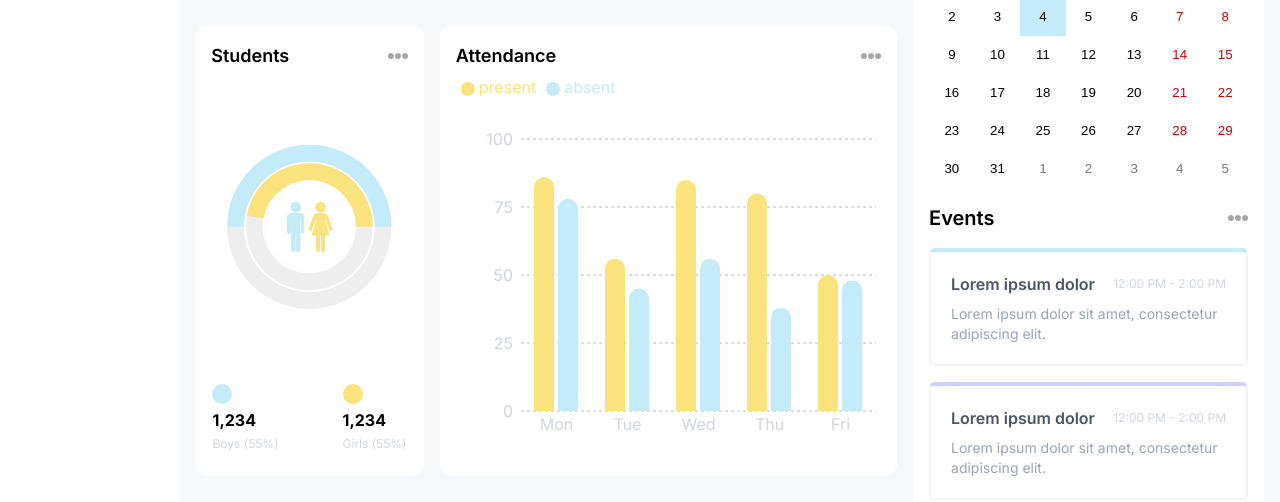
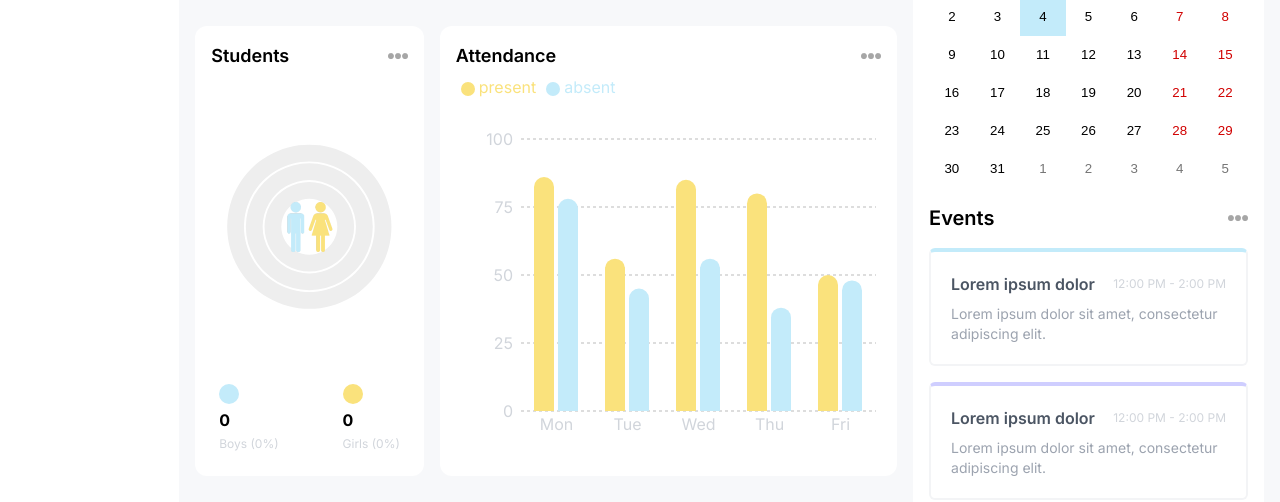
Before and after one commit to RUSHi-VAiRALE/schoolManagementWebRV, a Next.js app: page /admin in a window 1280 px wide. Shown: the part 242-744 px from the top of the page. Built offline with nearby package versions, Linux system fonts and the light colour scheme; no server answers; the database is empty; sample sign-in values are in the browser's storage.

Commit message:
added countdata

```diff
--- /dev/null
+++ b/src/app/serverActions/fetchCount.tsx
@@ -0,0 +1,14 @@
+"use server"
+
+import prisma from "@/lib/prisma";
+
+export async function fetchCount():Promise<{girls:number , boys:number}> {
+    const data = await prisma.student.groupBy({
+        by:["sex"],
+        _count:true
+    })
+    return {
+        boys: data.find((d) => d.sex === "MALE")?._count ?? 0,
+        girls: data.find((d) => d.sex === "FEMALE")?._count ?? 0,
+    };
+}
--- a/src/components/CountChart.tsx
+++ b/src/components/CountChart.tsx
@@ -3,33 +3,40 @@
 import Image from 'next/image';
 import React from 'react'
 import { RadialBarChart, RadialBar, Legend, ResponsiveContainer } from 'recharts';
+import { fetchCount } from '@/app/serverActions/fetchCount';
+import { useEffect , useState} from 'react';
+import { Girassol } from 'next/font/google';
 
-const data = [
+
+function CountChart() {
+  const [dataTmp, setDataTmp] = useState<{girls:number ; boys:number}>({
+    girls : 0,
+    boys : 0
+  })
+  useEffect(() => {
+    const updateCount = async () => {
+      const data = await fetchCount();
+      setDataTmp(data);
+    }
+    updateCount();
+  },[])
+  const data = [
   {
     name: 'Total',
-    count: 106,
+    count: dataTmp.boys+dataTmp.girls,
     fill: 'white',
   },
   {
     name: 'Girls',
-    count: 50,
+    count: dataTmp.girls,
     fill: '#FAE27C',
   },
   {
     name: 'Boys',
-    count: 53,
+    count: dataTmp.boys,
     fill: '#C3EBFA',
   },
 ];
-
-// const style = {
-//   top: '50%',
-//   right: 0,
-//   transform: 'translate(0, -50%)',
-//   lineHeight: '24px',
-// };
-
-function CountChart() {
   return (
     <div className='bg-white rounded-xl w-full h-full p-4'>
         {/*section 1 Title*/}
@@ -53,13 +60,13 @@ function CountChart() {
         <div className='flex gap-16 justify-center'>
             <div className='flex flex-col gap-1'>
                 <div className='w-5 h-5 bg-custColor rounded-full'></div>
-                <h1 className='font-bold'>1,234</h1>
-                <h2 className='text-xs text-gray-300'>Boys (55%)</h2>
+                <h1 className='font-bold'>{dataTmp.boys}</h1>
+                <h2 className='text-xs text-gray-300'>Boys ({(dataTmp.boys!==0)?Math.round((dataTmp.boys/(dataTmp.boys+dataTmp.girls)) * 100):0}%)</h2>
             </div>
             <div className='flex flex-col gap-1'>
                 <div className='w-5 h-5 bg-custYellow rounded-full'></div>
-                <h1 className='font-bold'>1,234</h1>
-                <h2 className='text-xs text-gray-300'>Girls (55%)</h2>
+                <h1 className='font-bold'>{dataTmp.girls}</h1>
+                <h2 className='text-xs text-gray-300'>Girls ({(dataTmp.girls!==0)?Math.round((dataTmp.girls/(dataTmp.boys+dataTmp.girls)) * 100):0}%)</h2>
             </div>
         </div>
     </div>
```
